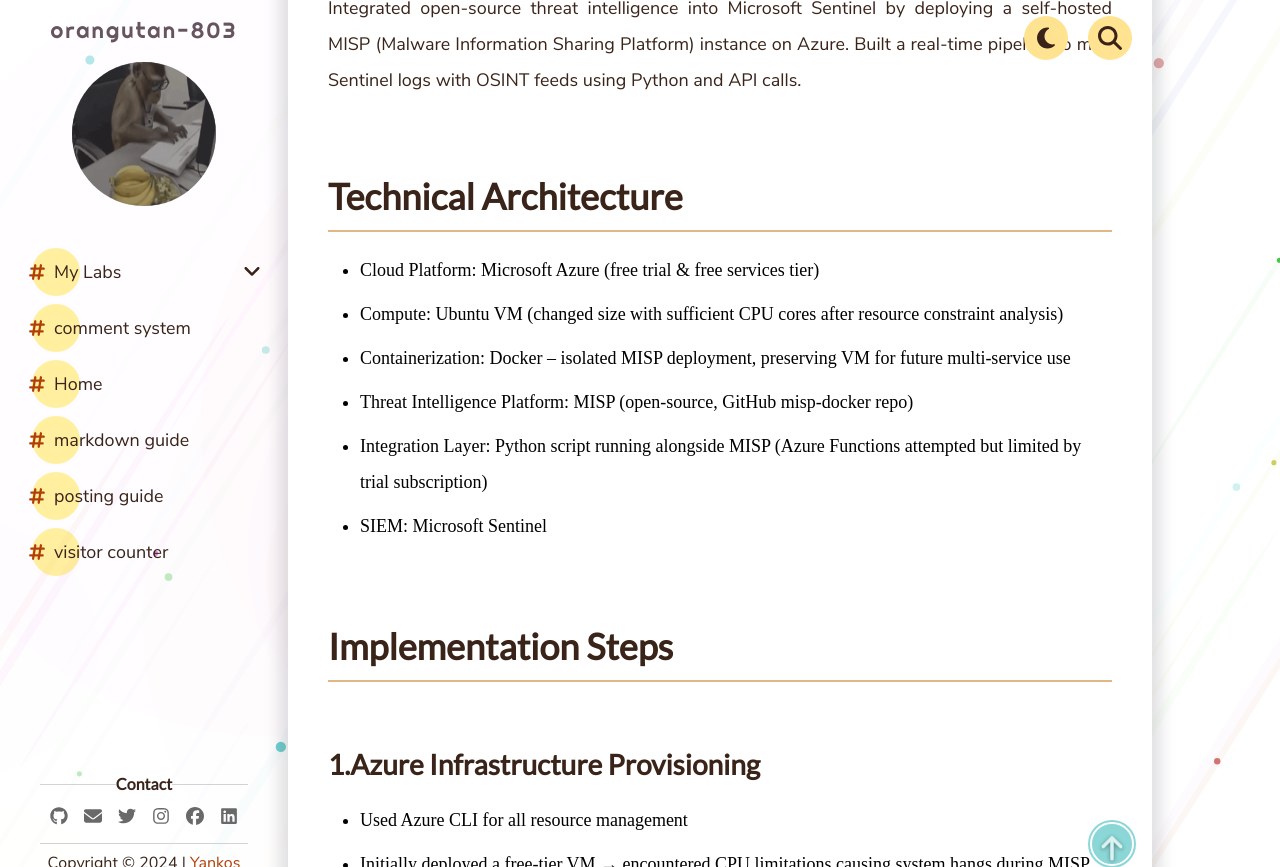
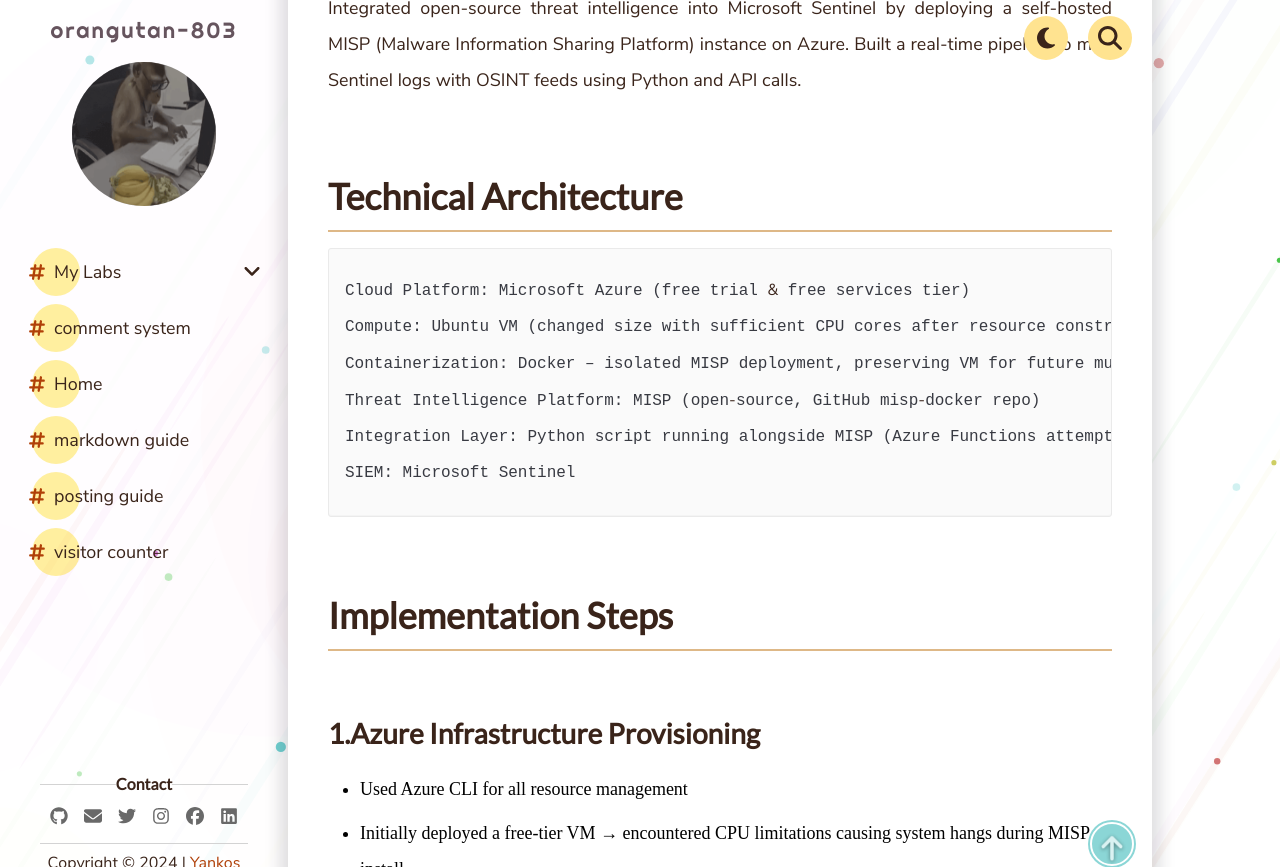
Before and after one commit to Orangutan-803/orangutan-803.github.io, a Jekyll site: the page built from _pages/My Labs/Azure Labs/OSINT Threat Intellignce Pipeline with Microsoft Sentinel.md, in a window 1280 px wide and 900 px high, scrolled down 835 px, cut to the strip 0-867 px from the top of the window. Built offline with Jekyll 4.4.1, drawn with Linux system fonts in a browser that asks for light colours; comment, search, counter and statistics services are not loaded; some of the changed lines change nothing that is shown; some of the changed text lies outside the part shown.

Commit message:
Update OSINT Threat Intellignce Pipeline with Microsoft Sentinel.md

```diff
--- a/_pages/My Labs/Azure Labs/OSINT Threat Intellignce Pipeline with Microsoft Sentinel.md
+++ b/_pages/My Labs/Azure Labs/OSINT Threat Intellignce Pipeline with Microsoft Sentinel.md
@@ -10,12 +10,12 @@
 
 # Technical Architecture
 ---
-* Cloud Platform: Microsoft Azure (free trial & free services tier)
-* Compute: Ubuntu VM (changed size with sufficient CPU cores after resource constraint analysis)
-* Containerization: Docker – isolated MISP deployment, preserving VM for future multi-service use
-* Threat Intelligence Platform: MISP (open-source, GitHub misp-docker repo)
-* Integration Layer: Python script running alongside MISP (Azure Functions attempted but limited by trial subscription)
-* SIEM: Microsoft Sentinel
+    Cloud Platform: Microsoft Azure (free trial & free services tier)
+    Compute: Ubuntu VM (changed size with sufficient CPU cores after resource constraint analysis)
+    Containerization: Docker – isolated MISP deployment, preserving VM for future multi-service use
+    Threat Intelligence Platform: MISP (open-source, GitHub misp-docker repo)
+    Integration Layer: Python script running alongside MISP (Azure Functions attempted but limited by trial subscription)
+    SIEM: Microsoft Sentinel
 
 # Implementation Steps
 ---
@@ -122,6 +122,7 @@
     Sentinel receiving threat intelligence indicators
     KQL rule active for SSH brute-force detection
     Tuning indicator filters to improve detection rate
+
 Note: The analytics rule relies on specific threat intelligence feeds. Given the narrow targeting of those indicators, incident generation is not guaranteed under normal test conditions.
 
 
```
